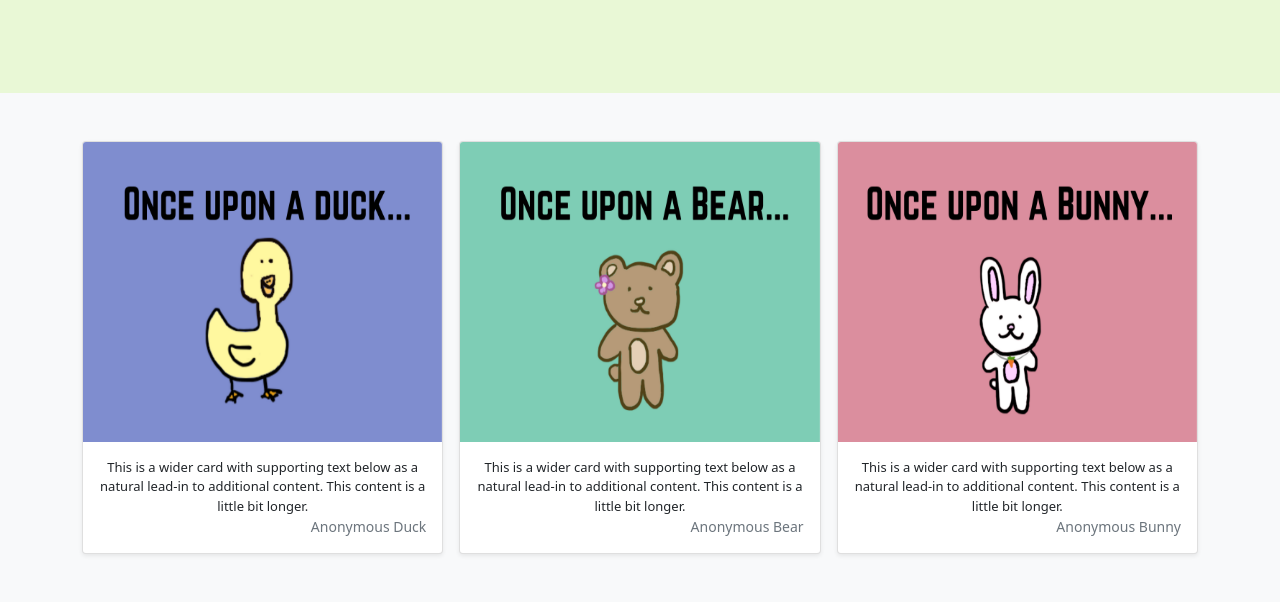
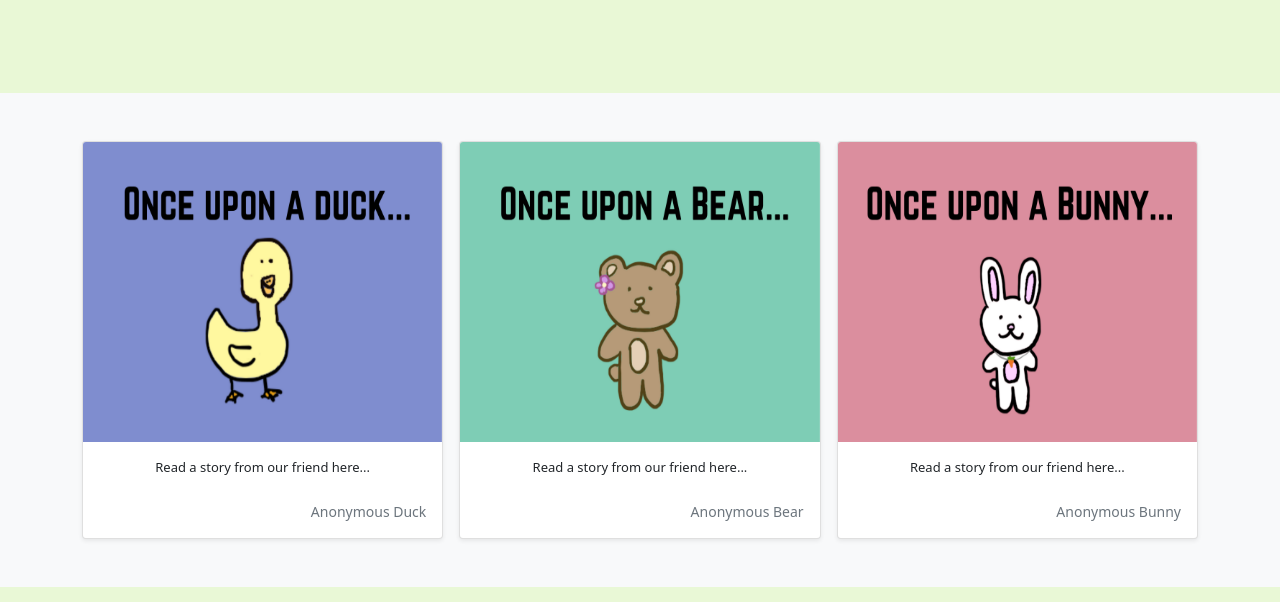
Before and after one commit to jasonnpan/hiphipzoo.ray, a plain HTML site: page file1/story.html in a window 1280 px wide. Shown: the part 281-883 px from the top of the page. Drawn offline with nearby package versions, Linux system fonts and the light colour scheme.

Commit message:
Update story.html

```diff
--- a/file1/story.html
+++ b/file1/story.html
@@ -76,7 +76,7 @@
             <a href=#story1><img class="bd-placeholder-img card-img-top" width="100%" height="300" role="img" aria-label="Placeholder: Thumbnail" preserveAspectRatio="xMidYMid slice" focusable="false" src="../images/cover1.png"></img></a>
 
             <div class="card-body">
-              <p class="card-text text-dark">This is a wider card with supporting text below as a natural lead-in to additional content. This content is a little bit longer.</p>
+              <p class="card-text text-dark">Read a story from our friend here...</p> <br>
               <div class="d-flex justify-content-between align-items-center">
                 <div class="btn-group">
                 </div>
@@ -89,7 +89,7 @@
           <div class="card shadow-sm">
             <a href=#story2><img class="bd-placeholder-img card-img-top" width="100%" height="300" role="img" aria-label="Placeholder: Thumbnail" preserveAspectRatio="xMidYMid slice" focusable="false" src="../images/cover2.png"></img></a>
             <div class="card-body">
-              <p class="card-text text-dark">This is a wider card with supporting text below as a natural lead-in to additional content. This content is a little bit longer.</p>
+              <p class="card-text text-dark">Read a story from our friend here...</p> <br>
               <div class="d-flex justify-content-between align-items-center">
                 <div class="btn-group">
                 </div>
@@ -106,7 +106,7 @@
           <div class="card shadow-sm">
             <a href=#story3><img class="bd-placeholder-img card-img-top" width="100%" height="300" role="img" aria-label="Placeholder: Thumbnail" preserveAspectRatio="xMidYMid slice" focusable="false" src="../images/cover4.png"></img></a>
             <div class="card-body">
-              <p class="card-text text-dark">This is a wider card with supporting text below as a natural lead-in to additional content. This content is a little bit longer.</p>
+              <p class="card-text text-dark">Read a story from our friend here...</p> <br>
               <div class="d-flex justify-content-between align-items-center">
                 <div class="btn-group">
                 </div>
```
